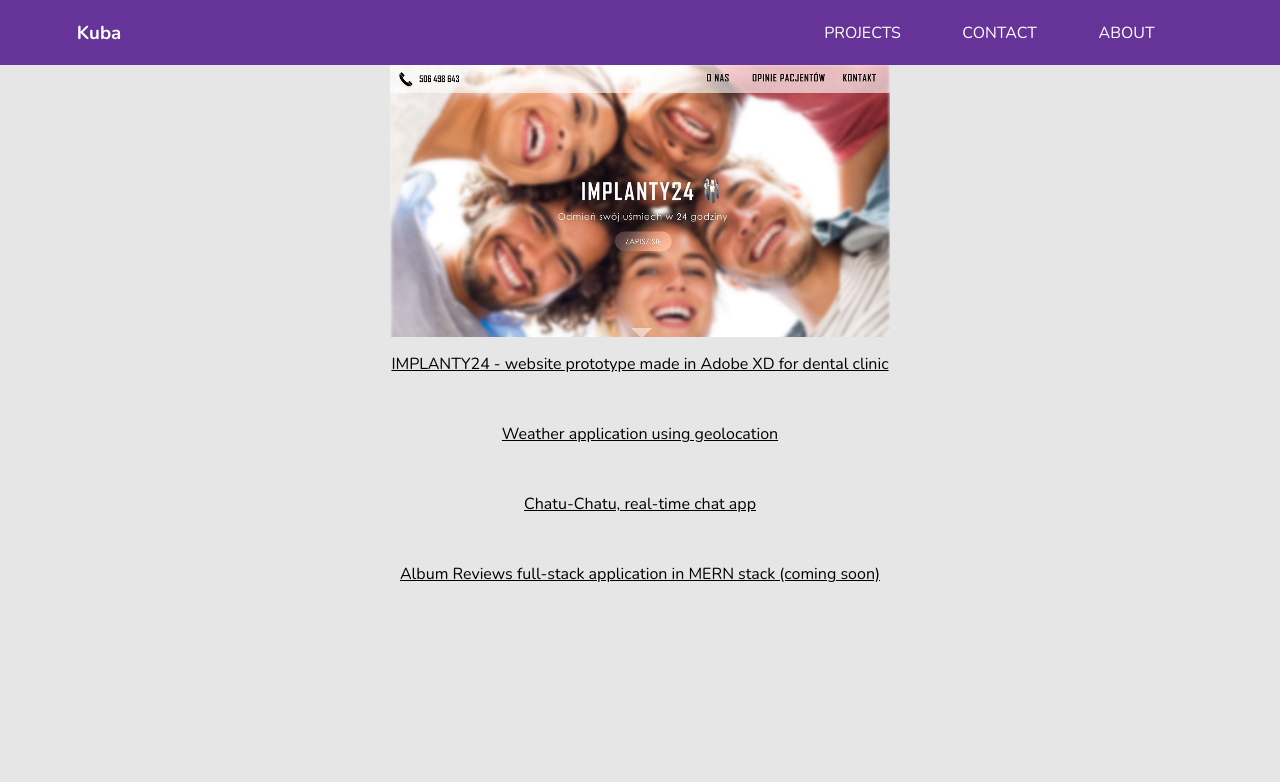
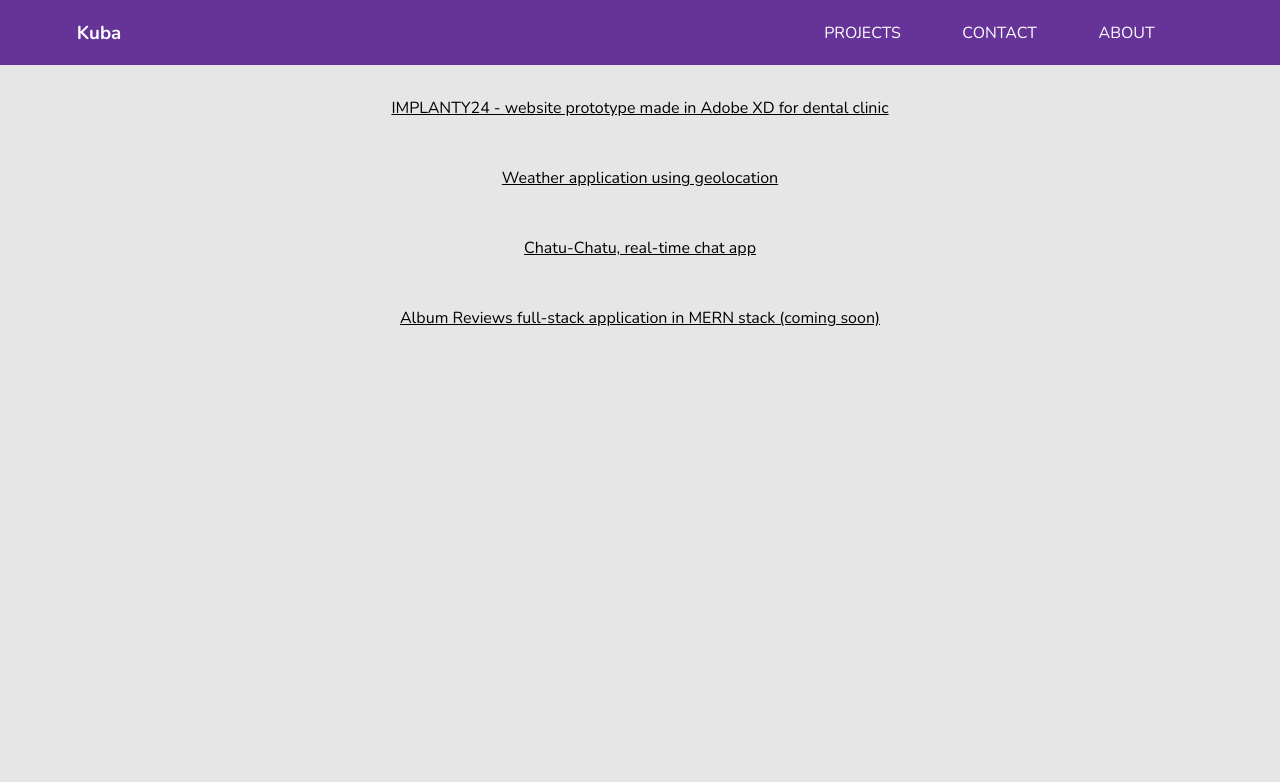
Before and after one commit to axon7/kubazajac.pl, a Gatsby site: page /projects in a window 1280 px wide. Shown: the top 782 px of the page. Built offline with nearby package versions, Linux system fonts and the light colour scheme; Gatsby itself is replaced by a stand-in of ours.

Commit message:
implanty image remove

```diff
--- a/src/pages/projects.js
+++ b/src/pages/projects.js
@@ -2,7 +2,6 @@ import React from "react"
 import styled from "styled-components"
 import Layout from "../components/layout"
 import SEO from "../components/seo"
-import implanty from "../images/implanty.jpg"
 
 const StyledMain = styled.main`
   width: 100%;
@@ -39,11 +38,6 @@ const Projects = () => (
       <SEO title="about" />
 
       <ProjectsList>
-        <img
-          src={implanty}
-          alt="implanty"
-          style={{ width: "100%", maxWidth: "500px" }}
-        />
         <ProjectLink href="https://xd.adobe.com/view/02de1ca6-9b0d-4353-69ad-f2ed4e7a7cf0-74ef/?fullscreen">
           IMPLANTY24 - website prototype made in Adobe XD for dental clinic
         </ProjectLink>
```
